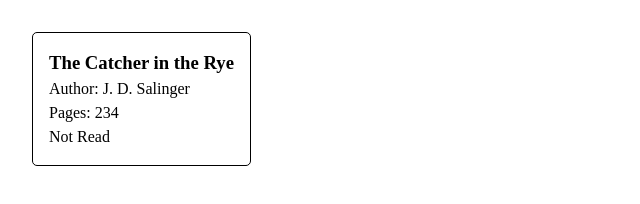
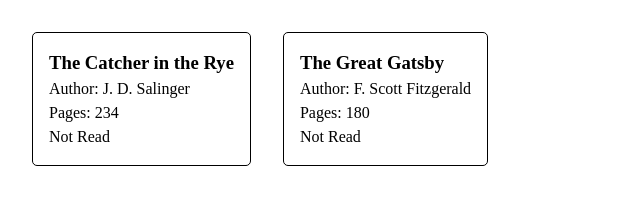
Before and after one commit to xxc451/library, a plain HTML site: page index.html in a window 1280 px wide. Shown: the whole page, without its empty margins (0-640 px from the left). Drawn offline with Linux system fonts and the light colour scheme.

Commit message:
Improve card list styling

```diff
--- a/script.js
+++ b/script.js
@@ -41,5 +41,6 @@
 }
 
 addBookToLibrary("The Catcher in the Rye", "J. D. Salinger", 234, true);
+addBookToLibrary("The Great Gatsby", "F. Scott Fitzgerald", 180, false);
 
 renderLibrary()
--- a/style.css
+++ b/style.css
@@ -46,6 +46,8 @@
 body {
   display: flex;
   padding: 32px;
+  gap: 32px;
+  flex-wrap: wrap;
 }
 
 .card {
```
